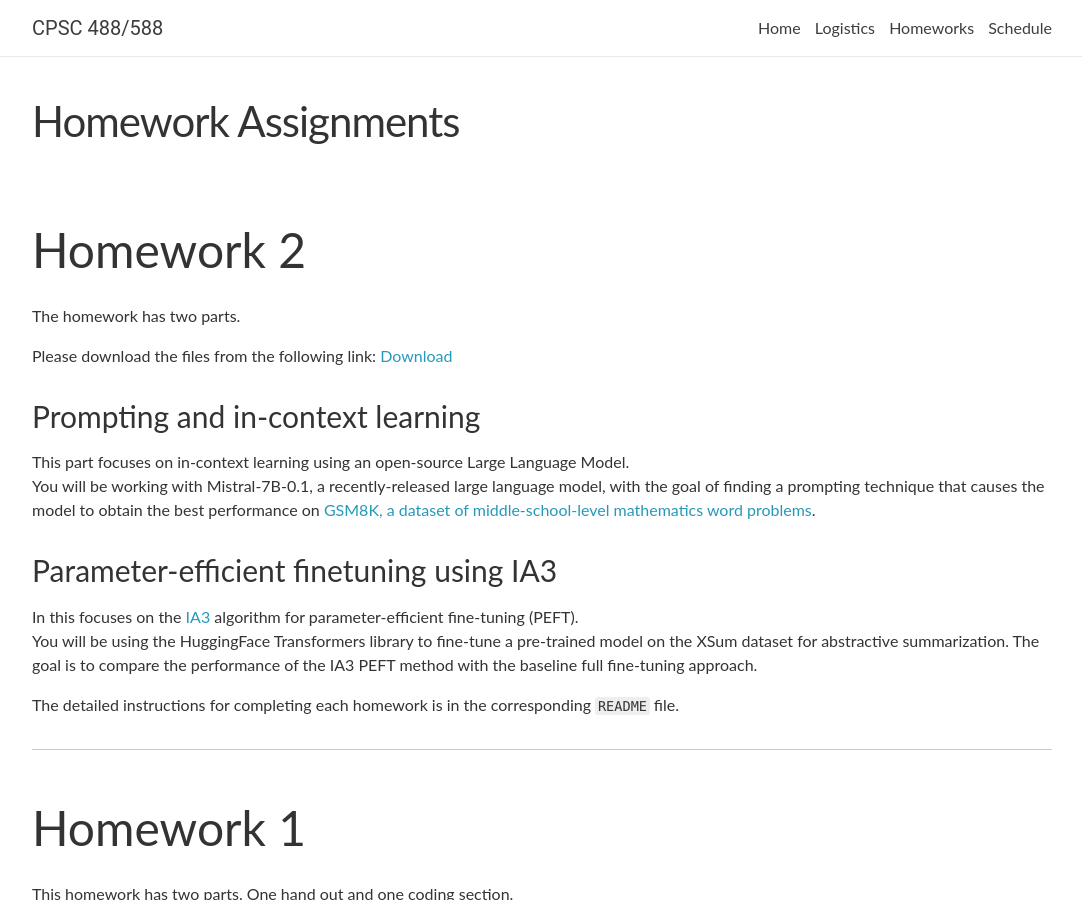
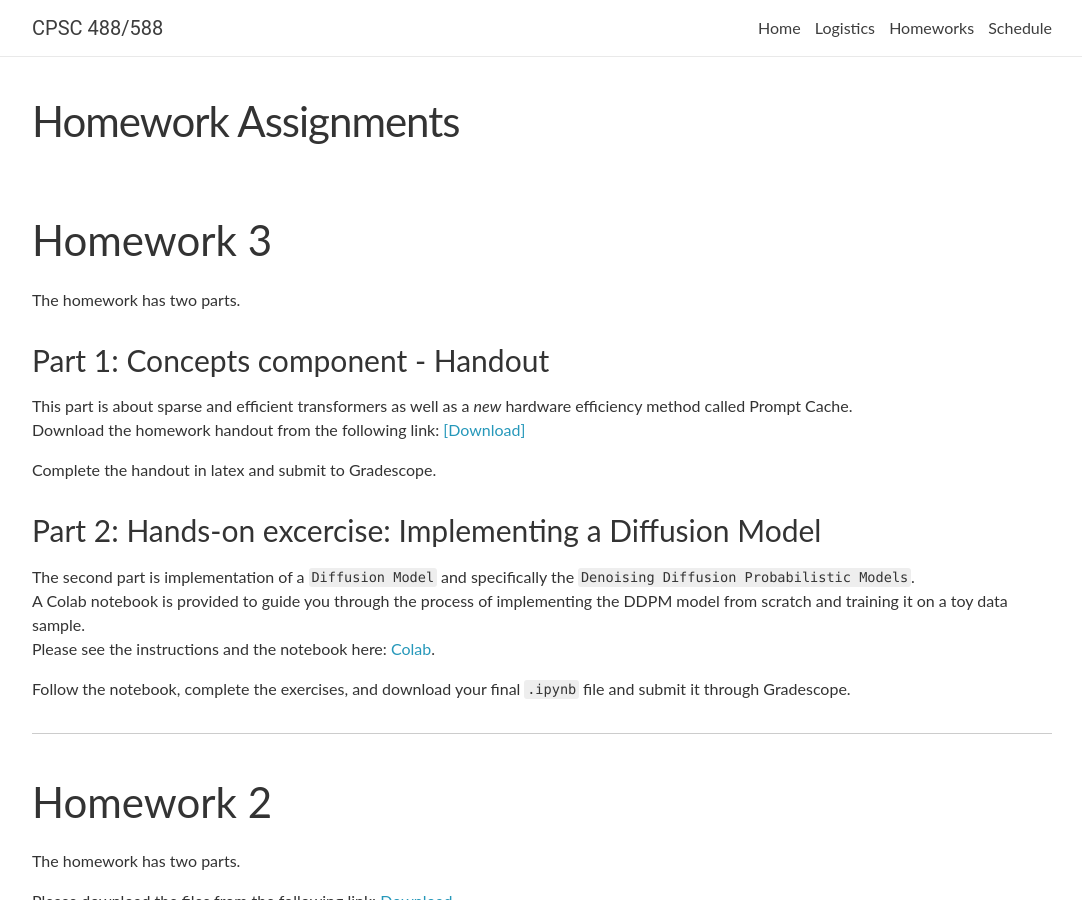
Before and after one commit to yale-nlp/cpsc488, a Jekyll site: the page built from _pages/homework.md, in a window 1280 px wide and 900 px high. Shown: the whole window, without its empty margins (98-1180 px from the left). Built offline with Jekyll 4.4.1, drawn with Linux system fonts in a browser that asks for light colours; nearby versions of some CDN libraries; comment, search, counter and statistics services are not loaded.

Commit message:
add homework 3

```diff
--- a/_pages/homework.md
+++ b/_pages/homework.md
@@ -4,7 +4,27 @@ permalink: /homework/
 title: Homework Assignments
 ---
 
-<h1>Homework 2</h1>
+<h2>Homework 3</h2>
+
+The homework has two parts.
+
+<h3> Part 1: Concepts component - Handout </h3>
+This part is about sparse and efficient transformers as well as a *new* hardware efficiency method called Prompt Cache.
+Download the homework handout from the following link: [[Download]](https://yaleedu-my.sharepoint.com/:b:/g/personal/arman_cohan_yale_edu/ESeVBc0QNfFCr_WDJjnXLaQBPPjTpOrJNL9lUtLM-XQOww?e=Ff3JYl)
+
+Complete the handout in latex and submit to Gradescope.
+
+<h3> Part 2: Hands-on excercise: Implementing a Diffusion Model </h3>
+
+The second part is implementation of a `Diffusion Model` and specifically the `Denoising Diffusion Probabilistic Models`.
+A Colab notebook is provided to guide you through the process of implementing the DDPM model from scratch and training it on a toy data sample.
+Please see the instructions and the notebook here: [Colab](https://colab.research.google.com/drive/1jalPxY2Q3NUzrOPY-12QRyAHt14ZSg4m?usp=sharing).
+
+Follow the notebook, complete the exercises, and download your final `.ipynb` file and submit it through Gradescope.
+
+---
+
+<h2>Homework 2</h2>
 
 The homework has two parts.
 
@@ -25,7 +45,7 @@ The detailed instructions for completing each homework is in the corresponding `
 
 ---
 
-<h1>Homework 1</h1>
+<h2>Homework 1</h2>
 
 This homework has two parts. One hand out and one coding section.
 Download the homework from the following link: [[Download]](https://yaleedu-my.sharepoint.com/:f:/g/personal/arman_cohan_yale_edu/EqPjfvJErIRAoxY17U94Nr0BOCFBE18f4JXkGXWMwE9Khg?e=q09aE5)
```
